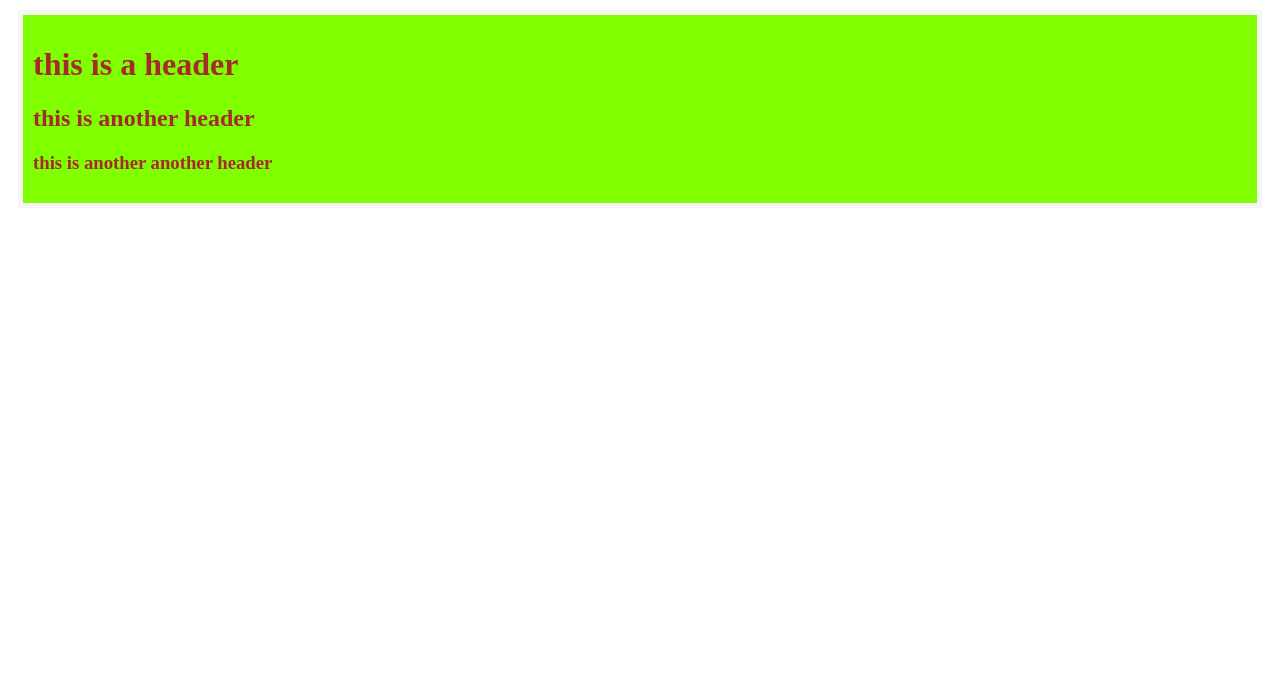
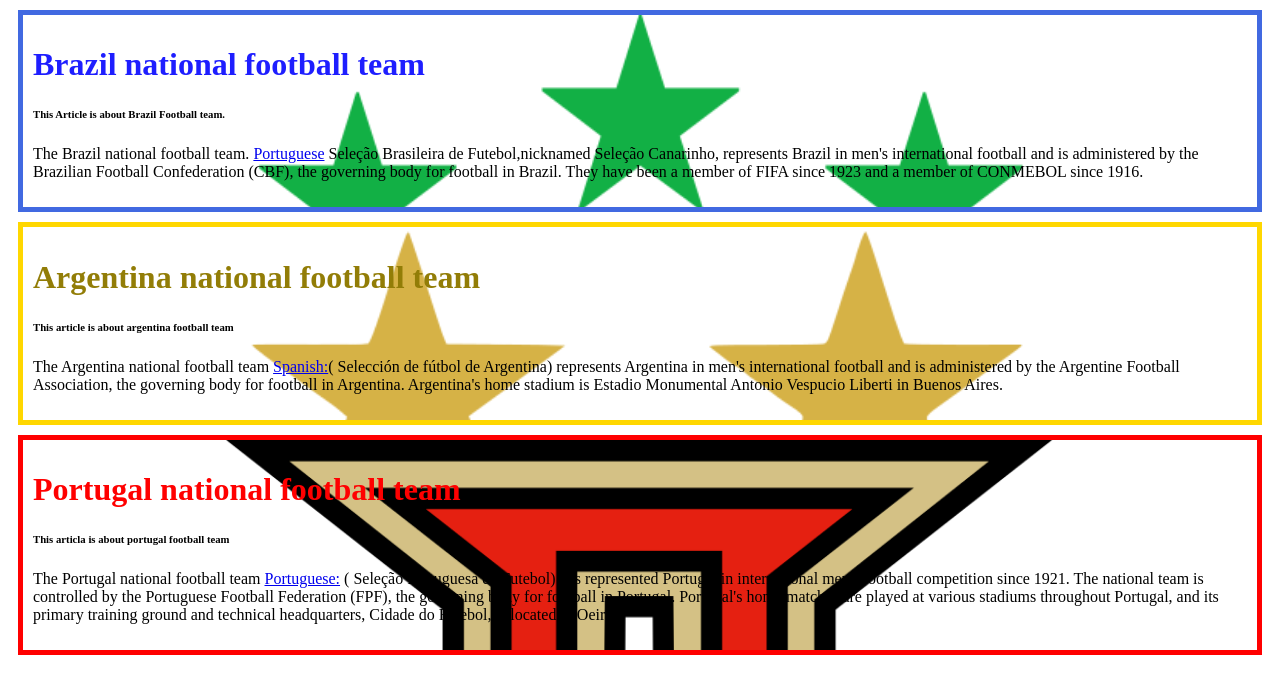
Before and after one commit to shadhinkhan/my_first_repo, a plain HTML site: page index.html in a window 1280 px wide. Drawn offline with Linux system fonts and the light colour scheme.

Commit message:
modified

```diff
--- a/index.html
+++ b/index.html
@@ -8,10 +8,26 @@
     <link rel="stylesheet" href="style.css">
 </head>
 <body>
-    <div class="h">
-    <h1> this is a header </h1>
-    <h2>this is another header</h2>
-    <h3>this is another another header</h3>
-</div>
+    <div class="brazil">
+    <h1 id="br">Brazil national football team</h1>
+    <h6>This Article is about Brazil Football team.</h6>
+    <p>The Brazil national football team. <a href="https://en.wikipedia.org/wiki/Portuguese_language">Portuguese</a> Seleção Brasileira de Futebol,nicknamed Seleção Canarinho, represents Brazil in men's international football and is administered by the Brazilian Football Confederation (CBF), the governing body for football in Brazil. They have been a member of FIFA since 1923 and a member of CONMEBOL since 1916.
+        </p>
+    </div>
+    <div class="argentina">
+        <h1 id="ar">Argentina national football team</h1>
+        <h6>This article is about argentina football team</h6>
+        <p>The Argentina national football team  <a href="https://en.wikipedia.org/wiki/Spanish_language">Spanish:</a>( Selección de fútbol de Argentina) represents Argentina in men's international football and is administered by the Argentine Football Association, the governing body for football in Argentina. Argentina's home stadium is Estadio Monumental Antonio Vespucio Liberti in Buenos Aires.</p>
+    </div>
+    <div class="portugal">
+        <h1 id="pr">Portugal national football team</h1>
+        <h6>This articla is about portugal football team</h6>
+        <p>The Portugal national football team <a href="https://en.wikipedia.org/wiki/Portuguese_language">Portuguese:</a> ( Seleção Portuguesa de Futebol) has represented Portugal in international men's football competition since 1921. The national team is controlled by the Portuguese Football Federation (FPF), the governing body for football in Portugal. Portugal's home matches are played at various stadiums throughout Portugal, and its primary training ground and technical headquarters, Cidade do Futebol, is located in Oeiras.</p>
+    </div>
+
+
+
+
+
 </body>
 </html>
--- a/style.css
+++ b/style.css
@@ -1,7 +1,39 @@
-.h{
-    color: brown;
-    background-color: chartreuse;
-    border: 5px solid whitesmoke;
+.brazil{
+    border: 5px solid royalblue;
     margin: 10px;
     padding: 10px;
+    background-image: url("brazil logo.png");
+    background-repeat: no-repeat;
+    background-size: cover;
+
+
 }
+#br{
+    color: rgba(0, 0, 255, 0.884);
+}
+.argentina{
+    border: 5px solid gold;
+    margin: 10px;
+    padding: 10px;
+    background-image: url("argentina\ logo.png");
+    background-repeat: no-repeat;
+    background-size:cover;
+
+
+}
+#ar{
+    color:rgb(146, 125, 7);
+}
+.portugal{
+    border: 5px solid red;
+    margin: 10px;
+    padding: 10px;
+    background-image: url("portugal\ logo.png");
+    background-repeat: no-repeat;
+    background-size:cover;
+
+
+}
+#pr{
+    color:red;
+}
```
Also changed, not shown: argentina logo.png (added), brazil logo.png (added), portugal logo.png (added), portugal.png (added).
